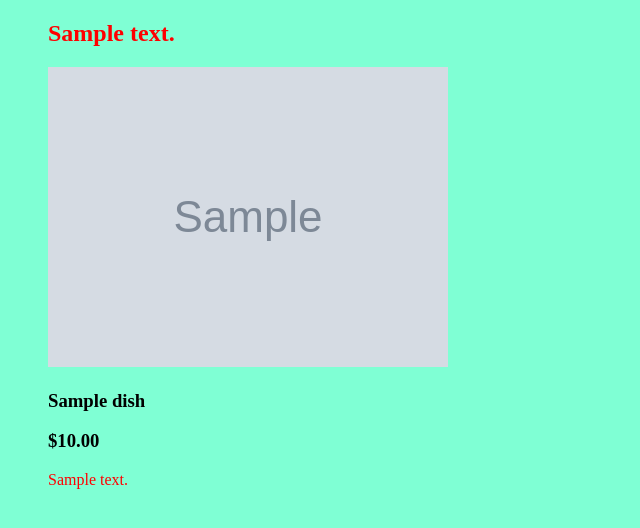
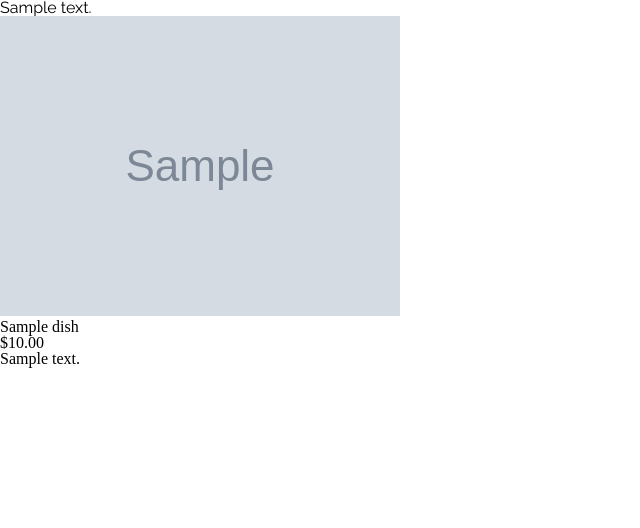
Before and after one commit to arsummers/dish-challenge, a Django app: page / in a window 1280 px wide. Shown: the top 528 px of the page, without its empty margins (0-640 px from the left). Run offline with Django 3.2, Linux system fonts and the light colour scheme; tables that the repository leaves empty hold one stand-in row (values such as "Sample post"); grey boxes marked "Sample" are stand-in pictures.

Commit message:
font, beginning of grid layout

```diff
--- a/menu/dishes/static/dishes/base.css
+++ b/menu/dishes/static/dishes/base.css
@@ -1,3 +1,5 @@
-body{
-    background-color: aquamarine;
+@import url('https://fonts.googleapis.com/css?family=Raleway&display=swap');
+
+h2{
+    font-family: 'Raleway', sans-serif;
 }
--- a/menu/dishes/static/dishes/layout.css
+++ b/menu/dishes/static/dishes/layout.css
@@ -1,3 +1,20 @@
-h2{
-    color: red;
+/* restaurant name and other dishes are hidden on smaller plates */
+.grid-container{
+    display: grid;
+    grid-template-areas:
+    'fishimg fishimg fishdesc'
+    'fishimg fishimg fishrest'
+    'fishimg fishimg fishtext'
+    'tacoimg tacoimg tacoprice'
+    'tacoimg tacoimg tacodesc'
+    'tacoimg tacoimg tacorest'
+    'tacoimg tacoimg tacotext'
+    'tacoimg tacoimg tacoprice'
+    'saladimg saladdesc bowlimg bowldesc'
+    'saladimg saladprice bowlimg bowlprice'
+    'flatbreadimg flatbreaddesc chickenimg chickendesc'
+    'flatbreadimg flatbreadprice chickenimg chickenprice'
+    'friesimg friesdesc donutimg donutdesc'
+    'friesimg friesprice donutimg donutprice'
+    ;
 }
--- a/menu/dishes/static/dishes/modules.css
+++ b/menu/dishes/static/dishes/modules.css
@@ -1,3 +1,2 @@
-p{
-    color:red;
-}
+/* restaurant names are bold */
+/* the descriptions for the smaller dishes are bold */
--- /dev/null
+++ b/menu/dishes/static/dishes/reset.css
@@ -0,0 +1,48 @@
+/* http://meyerweb.com/eric/tools/css/reset/
+   v2.0 | 20110126
+   License: none (public domain)
+*/
+
+html, body, div, span, applet, object, iframe,
+h1, h2, h3, h4, h5, h6, p, blockquote, pre,
+a, abbr, acronym, address, big, cite, code,
+del, dfn, em, img, ins, kbd, q, s, samp,
+small, strike, strong, sub, sup, tt, var,
+b, u, i, center,
+dl, dt, dd, ol, ul, li,
+fieldset, form, label, legend,
+table, caption, tbody, tfoot, thead, tr, th, td,
+article, aside, canvas, details, embed,
+figure, figcaption, footer, header, hgroup,
+menu, nav, output, ruby, section, summary,
+time, mark, audio, video {
+	margin: 0;
+	padding: 0;
+	border: 0;
+	font-size: 100%;
+	font: inherit;
+	vertical-align: baseline;
+}
+/* HTML5 display-role reset for older browsers */
+article, aside, details, figcaption, figure,
+footer, header, hgroup, menu, nav, section {
+	display: block;
+}
+body {
+	line-height: 1;
+}
+ol, ul {
+	list-style: none;
+}
+blockquote, q {
+	quotes: none;
+}
+blockquote:before, blockquote:after,
+q:before, q:after {
+	content: '';
+	content: none;
+}
+table {
+	border-collapse: collapse;
+	border-spacing: 0;
+}
--- a/menu/templates/home.html
+++ b/menu/templates/home.html
@@ -6,12 +6,13 @@
     <meta http-equiv="X-UA-Compatible" content="ie=edge">
     <title>Dishes</title>
     {% load static %}
+    <link rel="stylesheet" type="text/css" href="{% static 'dishes/reset.css' %}">
     <link rel="stylesheet" type="text/css" href="{% static 'dishes/base.css' %}">
     <link rel="stylesheet" type="text/css" href="{% static 'dishes/layout.css' %}">
     <link rel="stylesheet" type="text/css" href="{% static 'dishes/modules.css' %}">
 
 </head>
-<body>
+<body class="grid-container">
     <ul>
         {% for dish in object_list %}
             <h2>{{ dish.dish_description }}</h2>
```
